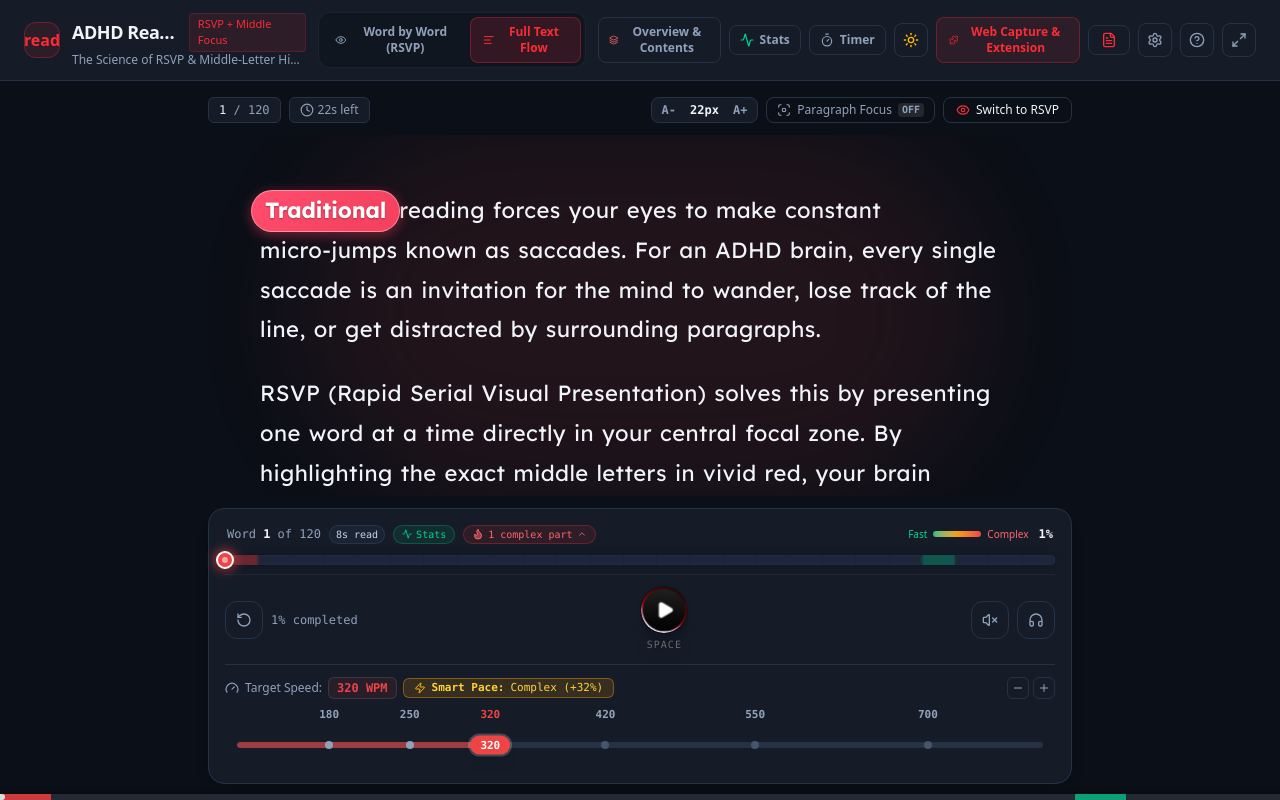
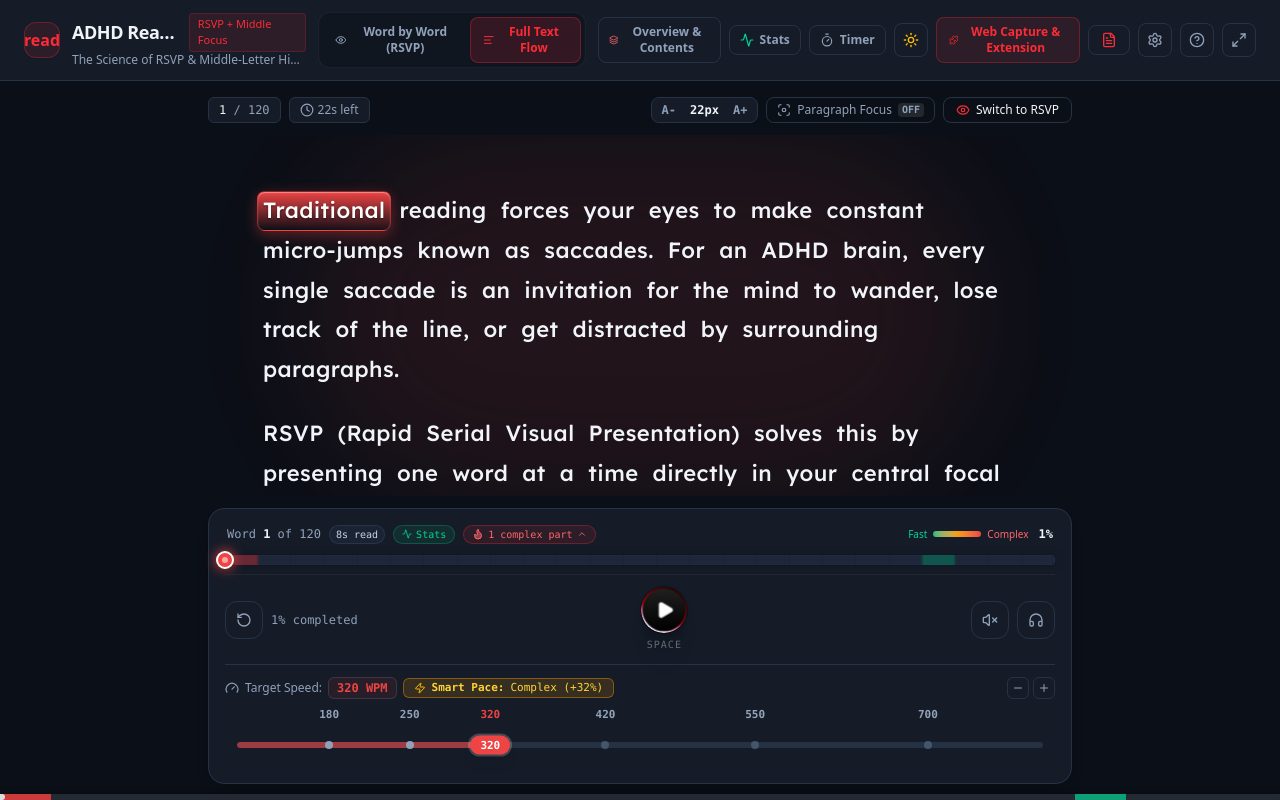
Before and after one commit to Mooricko/ADHD-reader, a React (Vite) app: page / in a window 1280 px wide. Both pictures are taken after a click on the button "Full Text Flow". Built offline with nearby package versions, Linux system fonts and the light colour scheme.

Commit message:
refactor: optimize MarkerHighlight for zero layout shift
Standardize MarkerHighlight dimensions and font weights to prevent layout shifts during state transitions. Updated component props and added regression tests to ensure geometric consistency between active and inactive states.

```diff
--- a/src/components/FlowReader.tsx
+++ b/src/components/FlowReader.tsx
@@ -668,55 +668,39 @@ export const FlowReader: React.FC<FlowReaderProps> = ({
                     const isBionic = settings.highlightStyle === 'bionic-prefix';
                     const hasWordParts = Boolean(item.word.highlightedText);
 
-                    if (isTarget) {
-                      return (
-                        <span
-                          key={`w-${item.globalIndex}`}
-                          ref={isAudioCurrent ? activeWordRef : null}
-                          onClick={() => onIndexChange(item.globalIndex)}
-                          onMouseEnter={() => setHoveredWordIndex(item.globalIndex)}
-                          title={`Word #${item.globalIndex + 1}: Click to start reading here`}
-                          dir={item.word.isRtl ? 'rtl' : 'ltr'}
-                          className="inline-block cursor-pointer align-baseline mx-[1px]"
-                        >
-                          {/* Marker Highlight Floating Pill (Gradient Oval with Smooth Animated Transition) */}
-                          <MarkerHighlight
-                            highlight={item.word.original}
-                            markerColor={highlight.hex}
-                            isRtl={Boolean(item.word.isRtl)}
-                            isActive={true}
-                            className="font-bold"
-                          />
-                        </span>
-                      );
-                    }
+                    const wordContent = isBionic && hasWordParts ? (
+                      <>
+                        {item.word.prefixPunct}
+                        {item.word.beforeHighlight}
+                        <span className="font-bold text-white opacity-95">{item.word.highlightedText}</span>
+                        {item.word.afterHighlight}
+                        {item.word.suffixPunct}
+                      </>
+                    ) : (
+                      item.word.original
+                    );
 
                     return (
-                      <span
+                      <MarkerHighlight
                         key={`w-${item.globalIndex}`}
                         ref={isAudioCurrent ? activeWordRef : null}
+                        highlight={wordContent}
+                        markerColor={highlight.hex}
+                        isRtl={Boolean(item.word.isRtl)}
+                        isActive={isTarget}
+                        isHovered={hoveredWordIndex === item.globalIndex}
                         onClick={() => onIndexChange(item.globalIndex)}
                         onMouseEnter={() => setHoveredWordIndex(item.globalIndex)}
+                        onMouseLeave={() =>
+                          setHoveredWordIndex((prev) => (prev === item.globalIndex ? null : prev))
+                        }
                         title={`Word #${item.globalIndex + 1}: Click to start reading here`}
-                        dir={item.word.isRtl ? 'rtl' : 'ltr'}
-                        className={`inline-block cursor-pointer px-1 py-0.5 rounded transition-all align-baseline ${
+                        className={`${
                           isPast && isPlaying
                             ? 'opacity-70 hover:opacity-100'
                             : `${theme.textPrimary} hover:text-white hover:bg-white/5`
                         }`}
-                      >
-                        {isBionic && hasWordParts ? (
-                          <>
-                            {item.word.prefixPunct}
-                            {item.word.beforeHighlight}
-                            <span className="font-bold text-white opacity-95">{item.word.highlightedText}</span>
-                            {item.word.afterHighlight}
-                            {item.word.suffixPunct}
-                          </>
-                        ) : (
-                          item.word.original
-                        )}
-                      </span>
+                      />
                     );
                   })}
                 </div>
--- a/src/components/MarkerHighlight.tsx
+++ b/src/components/MarkerHighlight.tsx
@@ -1,90 +1,132 @@
 import React from 'react';
 import { motion } from 'motion/react';
-import { getHighlightGradient } from '../utils/themeStyles';
 
-export interface MarkerHighlightProps {
+export interface MarkerHighlightProps extends React.HTMLAttributes<HTMLSpanElement> {
+  /** The text snippet or word to highlight */
+  highlight?: React.ReactNode;
+  /** Primary accent color in hex format (defaults to custom red #FF3B3F) */
+  markerColor?: string;
+  /** Active state vs. dormant/inactive state */
+  isActive?: boolean;
+  /** Hover state override */
+  isHovered?: boolean;
+  /** RTL text support */
+  isRtl?: boolean;
+  /** Additional CSS class names */
+  className?: string;
+  /** Click handler */
+  onClick?: () => void;
+  /** Mouse enter handler */
+  onMouseEnter?: () => void;
+  /** Mouse leave handler */
+  onMouseLeave?: () => void;
+  /** Tooltip or title text */
+  title?: string;
+  /** Optional layoutId override */
+  layoutId?: string;
+  /** Optional prefix text */
   before?: string;
-  highlight: string;
+  /** Optional suffix text */
   after?: string;
-  markerColor?: string;
-  baseColor?: string;
-  highlightedTextColor?: string;
-  backgroundColor?: string;
-  fontSize?: number;
-  fontWeight?: number | string;
-  speed?: number;
-  className?: string;
-  isRtl?: boolean;
-  isActive?: boolean;
-  layoutId?: string;
+  /** Optional children fallback */
+  children?: React.ReactNode;
 }
 
 /**
- * Gradient Oval Floating Pill Highlight component for reading focus.
- * Renders a colored gradient oval with smooth animated transitions when moving between words.
+ * MarkerHighlight - UI Component with vertical opacity gradient fill (100% -> 0% on Y-axis).
+ * Designed for zero layout shift in continuous text flow.
  */
-export const MarkerHighlight: React.FC<MarkerHighlightProps> = ({
-  before = '',
+export const MarkerHighlight = React.forwardRef<HTMLSpanElement, MarkerHighlightProps>(
+  (
+    {
       highlight,
-  after = '',
-  markerColor = '#ef4444',
-  baseColor = 'currentColor',
-  highlightedTextColor,
-  fontSize,
-  fontWeight = 600,
+      children,
+      markerColor = '#FF3B3F',
+      isActive = true,
+      isHovered = false,
+      isRtl = false,
       className = '',
-  isRtl = false,
-  isActive = true,
-  layoutId = 'flow-marker-floating-pill',
-}) => {
-  const gradient = getHighlightGradient(markerColor);
-  const textColor = highlightedTextColor || gradient.text;
+      onClick,
+      onMouseEnter,
+      onMouseLeave,
+      title,
+      layoutId = 'highlighter-pillow-bg',
+      before,
+      after,
+      ...rest
+    },
+    ref
+  ) => {
+    // Convert Hex color to RGBA helper
+    const hexToRgba = (hex: string, alpha: number) => {
+      let c = hex.replace('#', '');
+      if (c.length === 3) {
+        c = c.split('').map((char) => char + char).join('');
+      }
+      const num = parseInt(c, 16);
+      return `rgba(${(num >> 16) & 255}, ${(num >> 8) & 255}, ${num & 255}, ${alpha})`;
+    };
+
+    const topColor = hexToRgba(markerColor, 1);
+    const bottomColor = hexToRgba(markerColor, 0);
+    const glowRgba = hexToRgba(markerColor, 0.35);
+    const borderRgba = hexToRgba(markerColor, 0.5);
+
+    const isHighlighted = isActive || isHovered;
+    const content = children !== undefined ? children : highlight;
 
     return (
       <span
-      className={`inline-block select-text ${className}`}
-      style={{
-        fontSize: fontSize ? `${fontSize}px` : undefined,
-        fontWeight,
-        color: baseColor,
-        letterSpacing: '-0.01em',
-      }}
+        ref={ref}
+        onClick={onClick}
+        onMouseEnter={onMouseEnter}
+        onMouseLeave={onMouseLeave}
+        title={title}
         dir={isRtl ? 'rtl' : 'ltr'}
+        className={`relative inline-block align-baseline px-1.5 py-0.5 mx-[1px] cursor-pointer select-text rounded-lg transition-colors duration-150 ${className}`}
+        {...rest}
       >
-      {before && <span>{before}</span>}
-      <span className="relative inline-block px-1.5 mx-[2px]">
-        {/* Floating Pill: Colored Gradient Oval with Smooth Animated Transition */}
-        {isActive && (
+        {before && <span className="mr-0.5">{before}</span>}
+
+        {/* Animated Marker Background Layer with Vertical Opacity Gradient */}
+        {isHighlighted && (
           <motion.span
             layoutId={layoutId}
-            aria-hidden="true"
-            className="absolute inset-y-[-3px] inset-x-[-8px] rounded-full pointer-events-none"
-            style={{
-              background: `linear-gradient(135deg, ${gradient.start} 0%, ${gradient.end} 100%)`,
-              boxShadow: `0 3px 12px ${gradient.glow}, 0 1px 3px rgba(0, 0, 0, 0.18)`,
-              border: '1px solid rgba(255, 255, 255, 0.4)',
-              zIndex: 0,
+            initial={false}
+            animate={{
+              scale: isHovered ? 1.04 : 1,
+              opacity: 1,
             }}
             transition={{
               type: 'spring',
-              stiffness: 420,
+              stiffness: 400,
               damping: 30,
-              mass: 0.65,
+            }}
+            className="absolute inset-0 rounded-lg pointer-events-none"
+            style={{
+              borderRadius: '8px',
+              border: `1px solid ${borderRgba}`,
+              // Vertical linear gradient along the Y axis from 100% opacity to 0% opacity
+              backgroundImage: `linear-gradient(180deg, ${topColor} 0%, ${bottomColor} 100%)`,
+              backgroundColor: 'transparent',
+              boxShadow: `0 4px 14px ${glowRgba}, inset 0 1px 1px rgba(255, 255, 255, 0.4)`,
             }}
           />
         )}
-        {/* Contrasting Text Content */}
+
+        {/* Foreground Text Layer - maintains exact font-metrics for zero layout shift */}
         <span
-          className="relative z-10 font-bold transition-colors duration-150"
-          style={{
-            color: isActive ? textColor : baseColor,
-            textShadow: isActive && textColor === '#ffffff' ? '0 1px 2px rgba(0,0,0,0.3)' : undefined,
-          }}
+          className={`relative z-10 font-medium transition-colors duration-150 ${
+            isHighlighted ? 'text-white [text-shadow:0_1px_2px_rgba(0,0,0,0.5)]' : ''
+          }`}
         >
-          {highlight}
+          {content}
         </span>
-      </span>
-      {after && <span>{after}</span>}
+
+        {after && <span className="ml-0.5">{after}</span>}
       </span>
     );
-};
+  }
+);
+
+MarkerHighlight.displayName = 'MarkerHighlight';
```
Also changed, not shown: 1 other file (tests, documents, lock files or other folders). Lines whose indentation alone changed are shown as unchanged.
